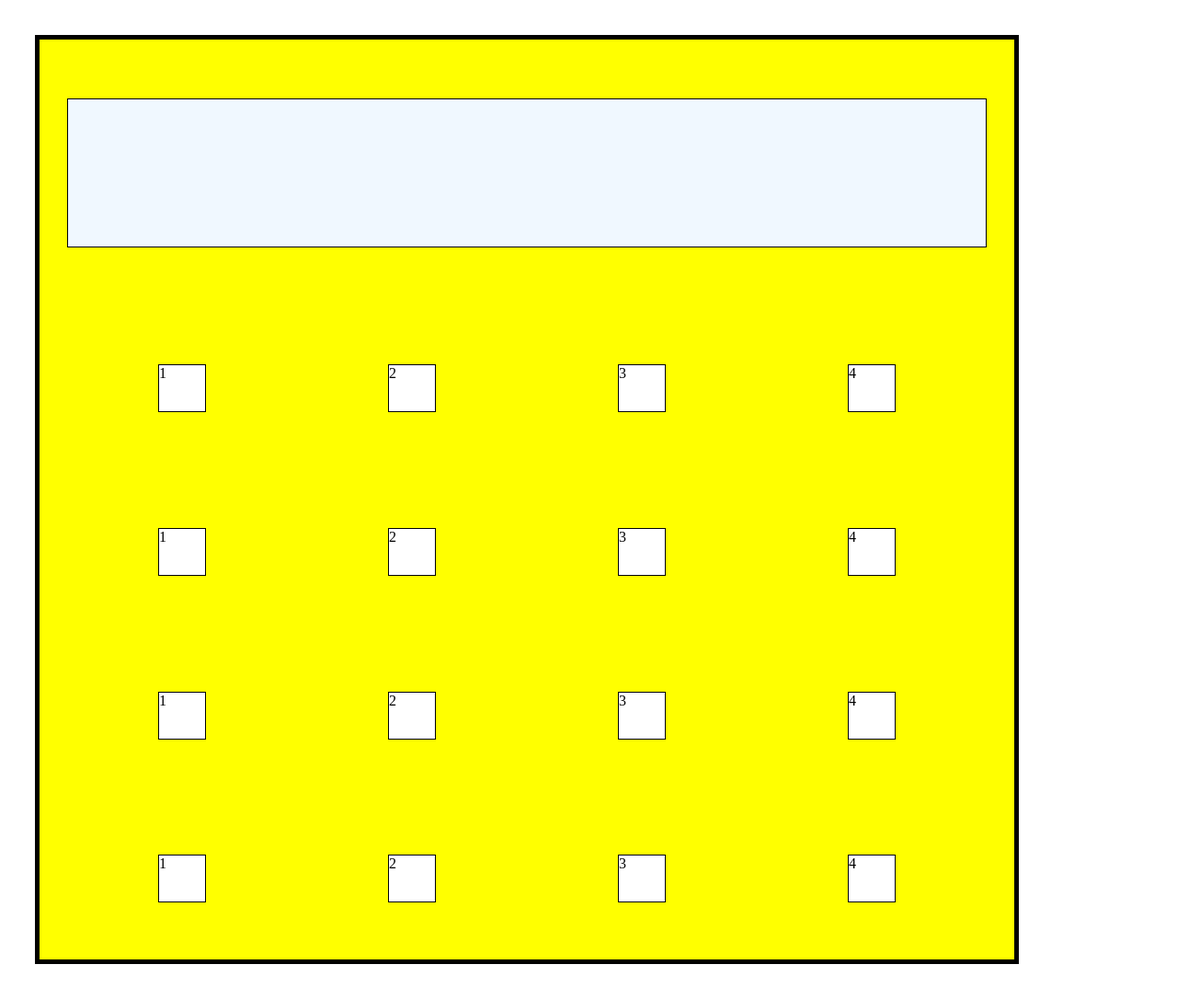
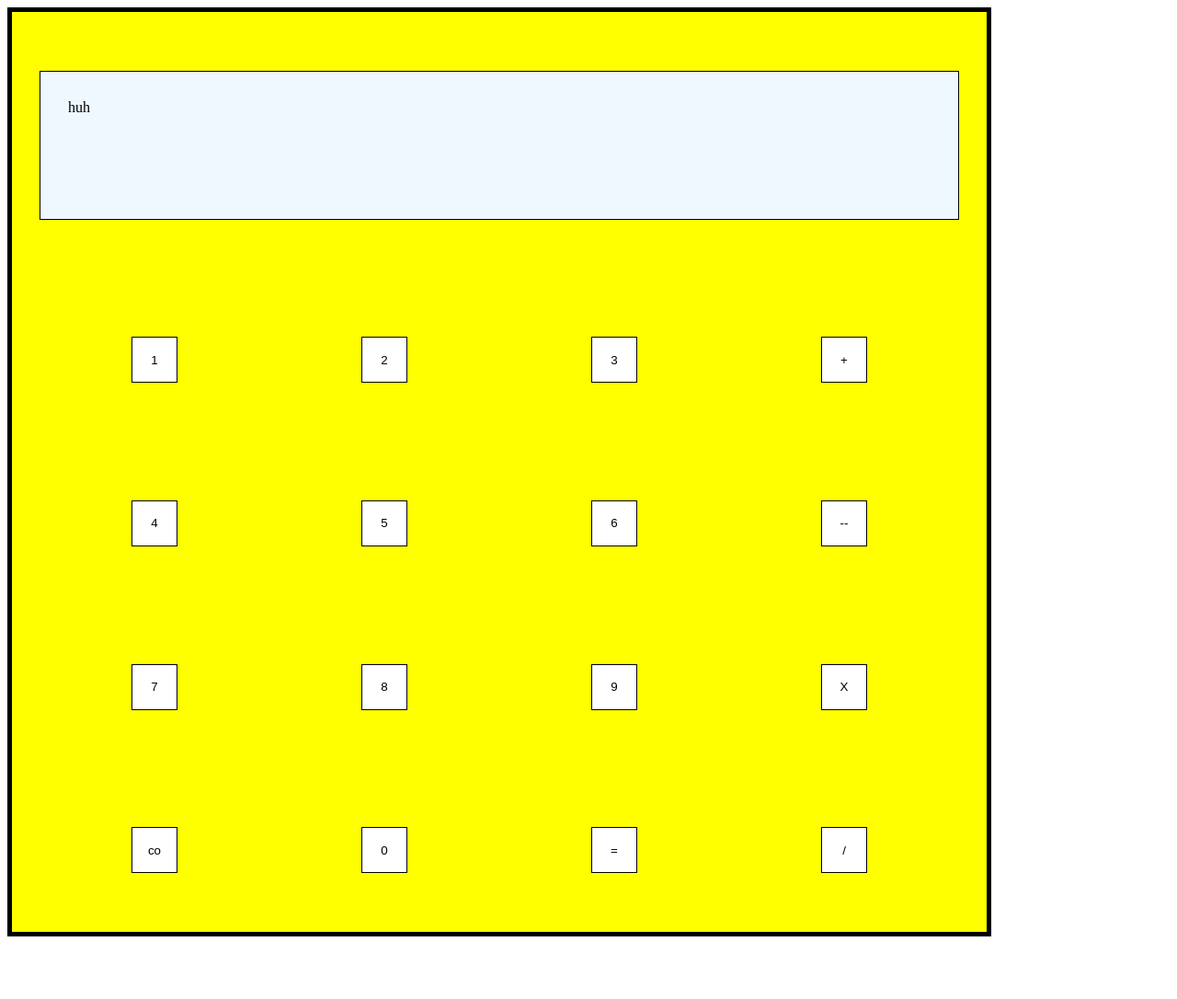
Before and after one commit to Die-and-go/Calculator, a plain HTML site: page index.html in a window 1280 px wide. Shown: the whole page at 92% size. After the commit the page ends 1026 px from the top, so only its background shows below. Drawn offline with Linux system fonts and the light colour scheme.

Commit message:
made the interface semi-functional, being able to console log the buttons clicked

```diff
--- a/index.html
+++ b/index.html
@@ -10,52 +10,47 @@
 
     <body>
 
-
-
-        <div class="body">
-
-            <div class="interface">
+        <div class="interface">
 
                 <div class="display">
-
-                </div>
-
-                <div class="button">
-                    <div>1</div>
-                    <div>2</div>
-                    <div>3</div>
-                    <div>4</div>
+                    huh
                 </div>
 
 
-                <div class="button">
-                    <div>1</div>
-                    <div>2</div>
-                    <div>3</div>
-                    <div>4</div>
+
+
+                <div class="buttons">
+                    <button value="1" onclick="clickMe(this)">1</button>
+                    <button value="2" onclick="clickMe(this)">2</button>
+                    <button value="3" onclick="clickMe(this)">3</button>
+                    <button value="+" onclick="clickMe(this)">+</button>
                 </div>
 
 
-                <div class="button">
-                    <div>1</div>
-                    <div>2</div>
-                    <div>3</div>
-                    <div>4</div>
+                <div class="buttons array2">
+                    <button value="4" onclick="clickMe(this)">4</button>
+                    <button value="5" onclick="clickMe(this)">5</button>
+                    <button value="6" onclick="clickMe(this)">6</button>
+                    <button value="--" onclick="clickMe(this)">--</button>
                 </div>
 
 
-                <div class="button">
-                    <div>1</div>
-                    <div>2</div>
-                    <div>3</div>
-                    <div>4</div>
+                <div class="buttons array3">
+                    <button value="7" onclick="clickMe(this)">7</button>
+                    <button value="8" onclick="clickMe(this)">8</button>
+                    <button value="9" onclick="clickMe(this)">9</button>
+                    <button value="X" onclick="clickMe(this)">X</button>
                 </div>
 
-            </div>
+
+                <div class="buttons array4">
+                    <button value="co" onclick="clickMe(this)">co</button>
+                    <button value="0" onclick="clickMe(this)">0</button>
+                    <button value="=" onclick="clickMe(this)">=</button>
+                    <button value="/" onclick="clickMe(this)">/</button>
+                </div>
 
         </div>
-
-
 
     </body>
 
--- a/script.js
+++ b/script.js
@@ -1,21 +1,41 @@
-function add() {
-
-}
-
-function subtract() {
-
-}
-
-function multiply() {
-
-}
-
-function divide() {
-
-}
+//var operand1 = 1;
+//var operand2 = 2;
+//var operator = '+';
+//var exp = 1 + 2;
 
 //----------------------------//
 
-function operate() {
+//function add(a, b) {
+//    return a + b
+//}
 
+//function subtract(a, b) {
+//    return a - b
+//}
+
+//function multiply(a, b) {
+//    return a * b
+//}
+
+//function divide(a, b) {
+//    return a / b
+//}
+
+//function op(a, b, x) {
+//    return x(a, b)
+//}
+
+//--------------------------//
+
+//let displayValue = '';
+
+//function writeDisplay() {
+//}
+
+function clickMe(button) {
+    let varName = button.value;
+
+    console.log(varName)
+
+    return varName
 }
--- a/style.css
+++ b/style.css
@@ -1,11 +1,3 @@
-.body {
-    height: auto;
-    width: auto;
-    border: 8px;
-    border-color: black;
-    padding: 30px;
-}
-
 .interface {
 
     height: 1000px;
@@ -27,7 +19,7 @@
 
 }
 
-.button {
+.buttons {
     width: auto;
     height: 50px;
     display: flex;
@@ -35,12 +27,10 @@
 }
 
 
-.button div {
+.buttons button {
     border: 1px solid black;
     background-color: white;
     height: 50px;
     width: 50px;
 
 }
-
-test
```
